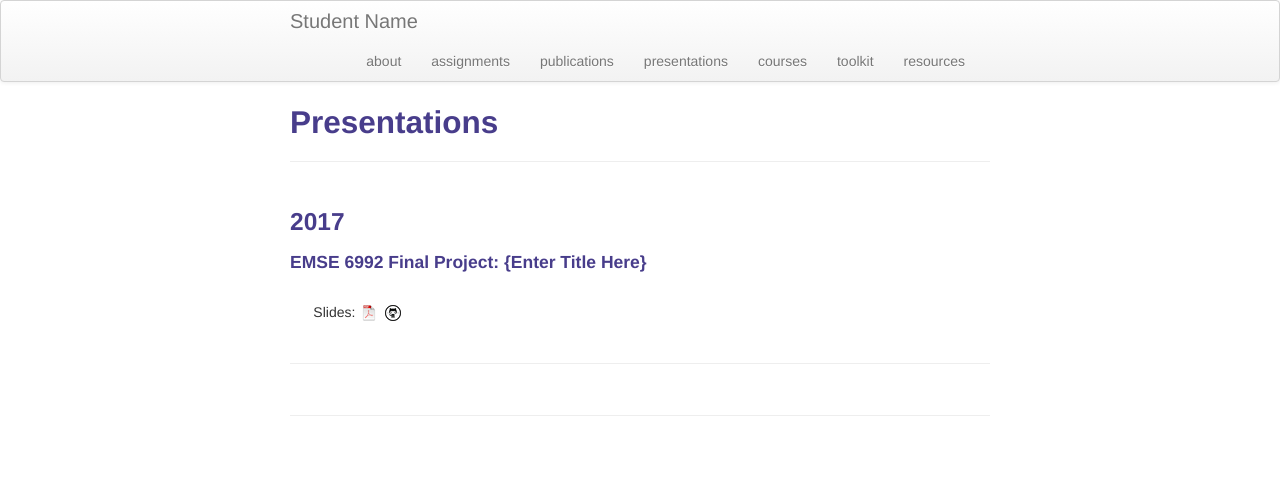
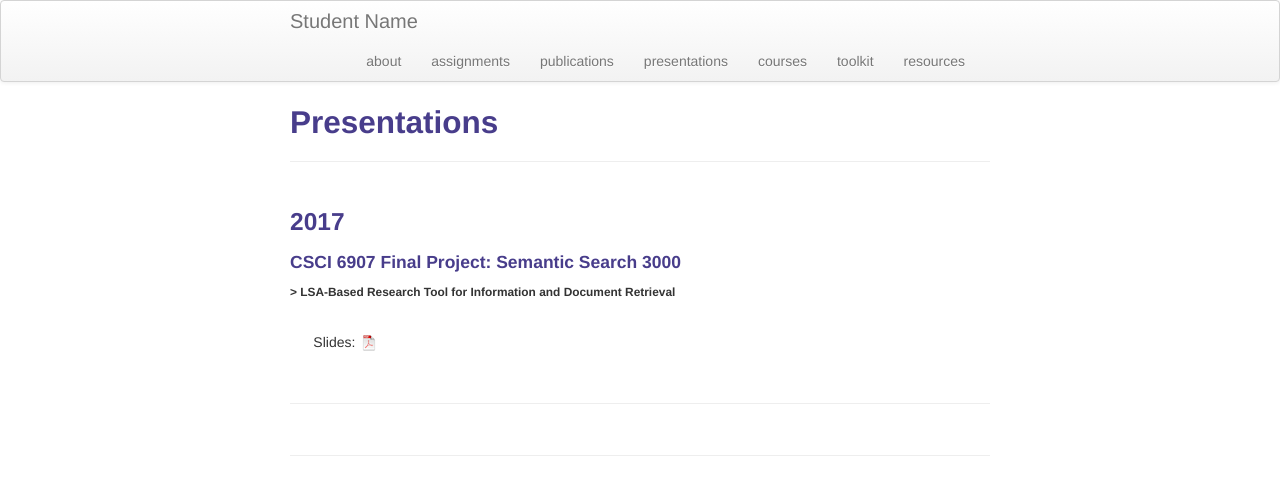
Before and after one commit to terrytaubes/terrytaubes.github.io, a Jekyll site: the page built from pages/presentations.md, in a window 1280 px wide. Shown: the top 495 px of the page. Built offline with Jekyll 4.4.1, drawn with Linux system fonts in a browser that asks for light colours.

Commit message:
update presentations

```diff
--- a/pages/presentations.md
+++ b/pages/presentations.md
@@ -7,10 +7,12 @@ description: Student's Presentations in Data Analytics
 
 ###  2017
 
-#### EMSE 6992 Final Project: {Enter Title Here}
+#### CSCI 6907 Final Project: Semantic Search 3000
+###### > LSA-Based Research Tool for Information and Document Retrieval
 <br/>&nbsp; &nbsp; &nbsp; Slides:
-[![pdf](icons16/pdf-icon.png)](https://www.biostat.wisc.edu/~kbroman/presentations/SGN2017/sgn2017.pdf)
-[![github](icons16/github-icon.png)](https://github.com/kbroman/Talk_SGN2017)<br/>
+[![pdf](icons16/pdf-icon.png)](https://github.com/terrytaubes/terrytaubes.github.io/blob/master/assets/Final%20Project%20Presentation.pdf)
+
+<!-- LINK TO SEMANTIC SEARCH 3000 [![github](icons16/github-icon.png)](https://github.com/kbroman/Talk_SGN2017)<br/> -->
 &nbsp; &nbsp; &nbsp;
 
 ---
```
